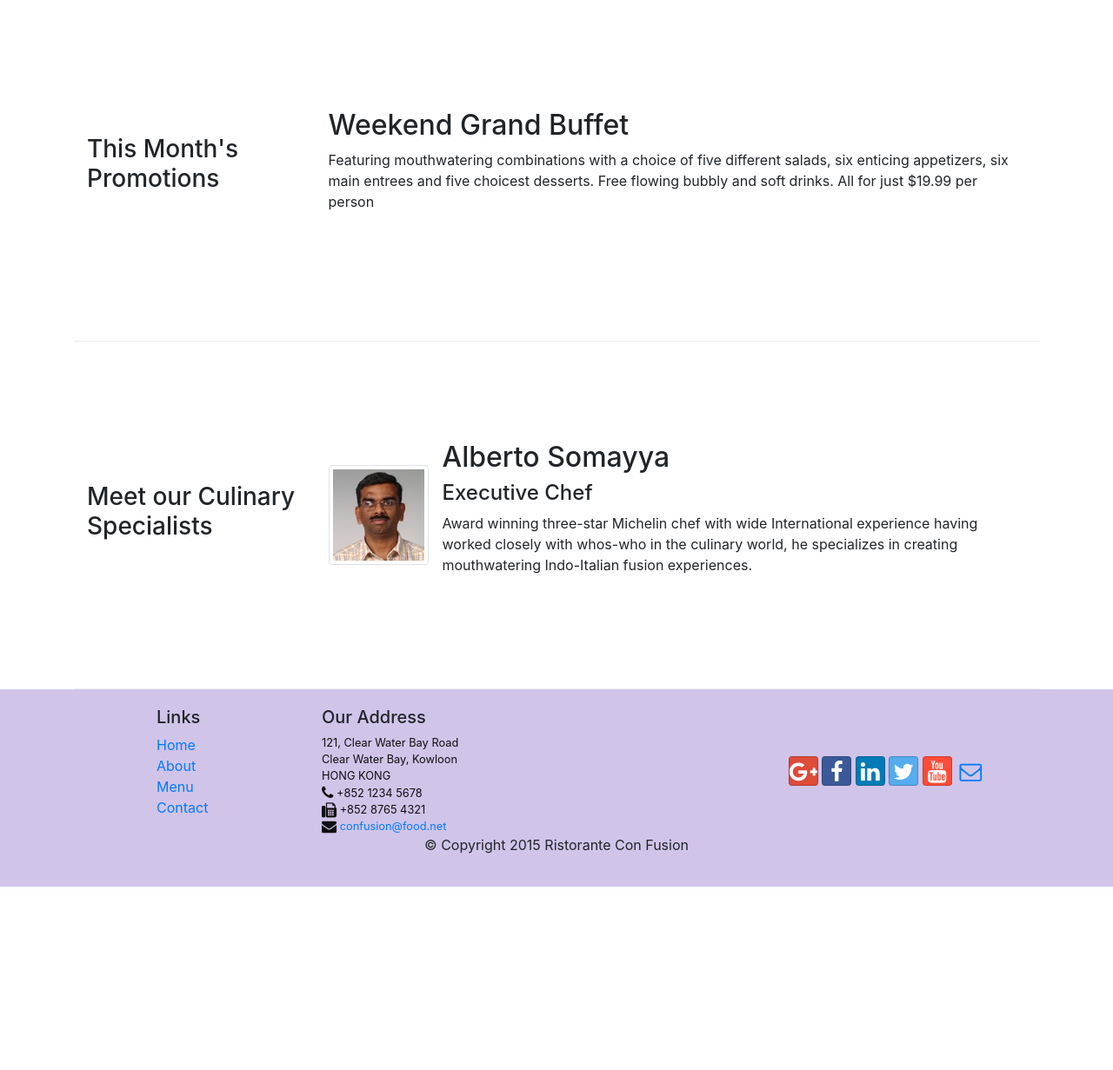
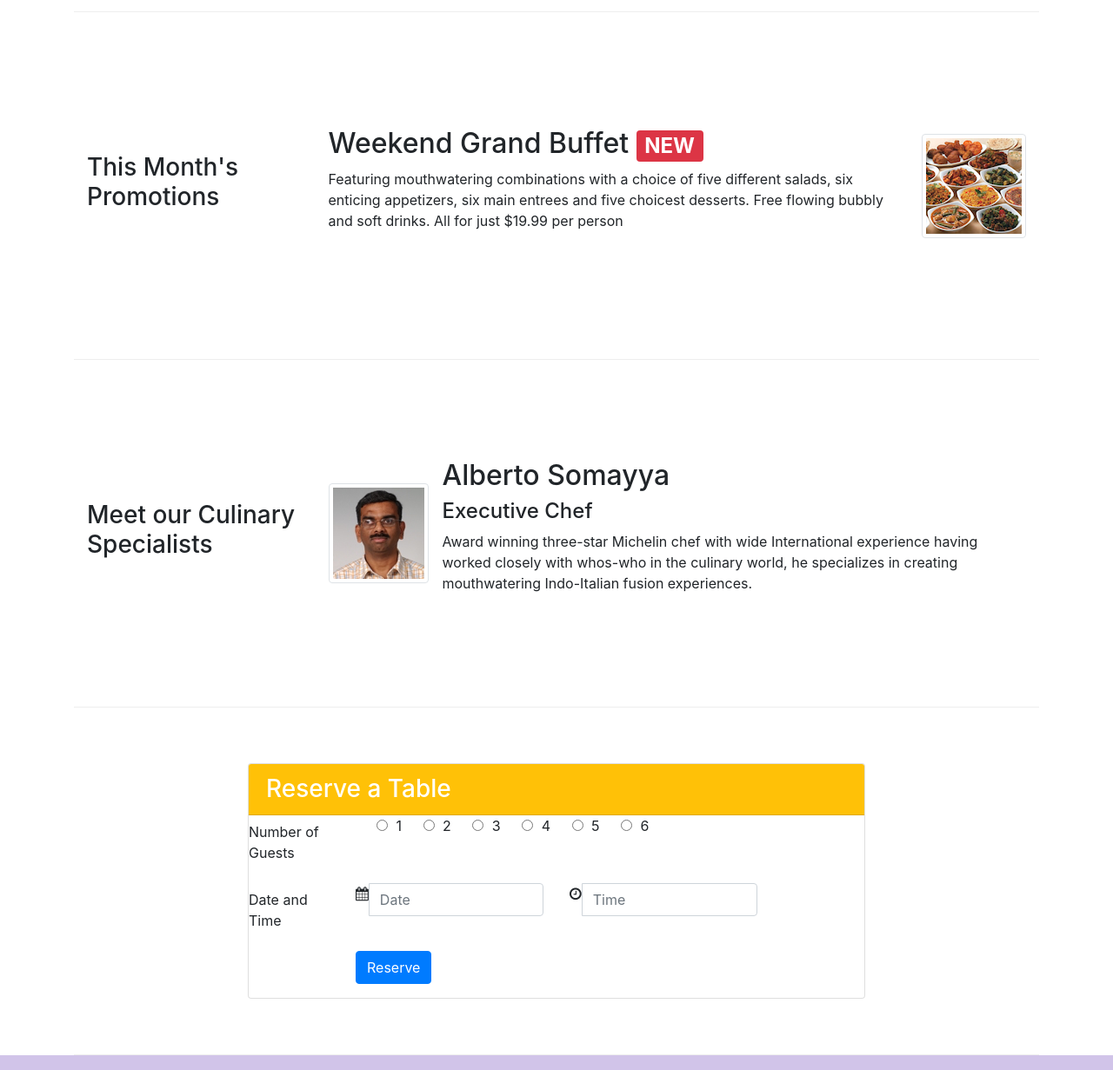
Before and after one commit to aatishraj/Bootstrap4, a website: page conFusion/index.html in a window 1280 px wide. Shown: the part 720-1951 px from the top of the page at 87% size. Before the commit the page ends 1740 px from the top, so only its background shows below. Drawn offline with nearby package versions, Linux system fonts and the light colour scheme.

Commit message:
Assignment 2

```diff
--- a/conFusion/index.html
+++ b/conFusion/index.html
@@ -36,13 +36,14 @@
     <header class="jumbotron">
         <div class="container">
             <div class="row row-header">
-                <div class="col-12 col-sm-8">
+                <div class="col-12 col-sm-6">
                     <h1>Ristorante con Fusion</h1>
                     <p>We take inspiration from the World's best cuisines, and create a unique fusion experience. Our lipsmacking creations will tickle your culinary senses!</p>
                 </div>
-                <div class="col col-sm align-self-center">
+                <div class="col-12 col-sm-3 align-self-center">
                     <img src="img/logo.png" class="img-fluid">
                 </div>
+                <a class="col-12 col-sm-3 align-self-center btn btn-sm btn-warning btn-block" href="#reservationForm" role="button">Reserve Table</a>
             </div>
         </div>
     </header>
@@ -71,26 +72,103 @@
                 <h3>This Month's Promotions</h3>
             </div>
             <div class="col-sm col-md">
-                <h2>Weekend Grand Buffet</h2>
-                <p>Featuring mouthwatering combinations with a choice of five different salads, six enticing appetizers, six main entrees and five choicest desserts. Free flowing bubbly and soft drinks. All for just $19.99 per person </p>
+                <div class="media">
+                    <div class="media-body">
+                        <h2 class="mt-0">Weekend Grand Buffet
+                            <span class="badge badge-danger">NEW</span>
+                        </h2>
+                        <p class="hidden-xs-down">Featuring mouthwatering combinations with a choice of five different salads, six enticing appetizers, six main entrees and five choicest desserts. Free flowing bubbly and soft drinks. All for just $19.99 per person </p>
+                    </div>
+                    <img class="d-flex ml-3 img-thumbnail align-self-center" src="img/buffet.png" alt="Buffet">
+                </div>
             </div>
         </div>
 
         <div class="row row-content align-items-center">
-            <div class="col-sm-4 push-sm-8 col-md-3 push-md-9">
+            <div class="col-sm-4 col-md-3 flex-last">
                 <h3>Meet our Culinary Specialists</h3>
             </div>
-            <div class="col-sm pull-sm-4 col-md pull-md-3">
+            <div class="col-sm col-md flex-first">
                 <div class="media">
                     <img class="d-flex mr-3 img-thumbnail align-self-center" src="img/alberto.png" alt="Alberto Somayya">
                     <div class="media-body">
                         <h2>Alberto Somayya</h2>
                         <h4>Executive Chef</h4>
-                        <p>Award winning three-star Michelin chef with wide International experience having worked closely with whos-who in the culinary world, he specializes in creating mouthwatering Indo-Italian fusion experiences. </p>
+                        <p class="hidden-xs-down">Award winning three-star Michelin chef with wide International experience having worked closely with whos-who in the culinary world, he specializes in creating mouthwatering Indo-Italian fusion experiences. </p>
                     </div>
                 </div>
             </div>
         </div>
+
+        <div class="row row-content align-items-center" id="reservationForm">
+            <div class="col col-sm-8 offset-sm-2">
+                <div class="card">
+                    <h3 class="card-header bg-warning text-white">Reserve a Table</h3>
+                    <div class="card-block">
+                        <form>
+                            <div class="form-group row">
+                                <label for="guests" class="col-sm-2 col-form-label">Number of Guests</label>
+                                <div class="col-sm-10">
+                                    <div class="form-check">
+                                        <div class="form-check  form-check-inline">
+                                            <label class="form-check-label">
+                                                <input type="radio" class="form-check-input ml-sm-1" name="guest_num" id="guest_num1" value="option1"> 1
+                                            </label>
+                                        </div>
+                                        <div class="form-check  form-check-inline">
+                                            <label class="form-check-label">
+                                                <input type="radio" class="form-check-input ml-sm-2" name="guest_num" id="guest_num2" value="option2"> 2
+                                            </label>
+                                        </div>
+                                        <div class="form-check  form-check-inline">
+                                            <label class="form-check-label">
+                                                <input type="radio" class="form-check-input ml-sm-2" name="guest_num" id="guest_num3" value="option3"> 3
+                                            </label>
+                                        </div>
+                                        <div class="form-check  form-check-inline">
+                                            <label class="form-check-label">
+                                                <input type="radio" class="form-check-input ml-sm-2" name="guest_num" id="guest_num4" value="option4"> 4
+                                            </label>
+                                        </div>
+                                        <div class="form-check  form-check-inline">
+                                            <label class="form-check-label">
+                                                <input type="radio" class="form-check-input ml-sm-2" name="guest_num" id="guest_num5" value="option5"> 5
+                                            </label>
+                                        </div>
+                                        <div class="form-check  form-check-inline">
+                                            <label class="form-check-label">
+                                                <input type="radio" class="form-check-input ml-sm-2" name="guest_num" id="guest_num6" value="option6"> 6
+                                            </label>
+                                        </div>
+                                    </div>
+                                </div>
+                            </div>
+                            <div class="form-group row">
+                                <label for="date-time" class="col-sm-2 col-form-label">Date and Time</label>
+                                    <div class="col-12 col-sm-4">
+                                        <div class="input-group">
+                                            <div class="input-group-addon"><span class="fa fa-calendar"></div>
+                                            <input type="text" class="form-control" id="inlineDate" placeholder="Date">
+                                        </div>
+                                    </div>
+                                    <div class="col-12 col-sm-4">
+                                        <div class="input-group">
+                                            <div class="input-group-addon"><span class="fa fa-clock-o"></span></div>
+                                            <input type="text" class="form-control" id="inlineTime" placeholder="Time">
+                                        </div>
+                                    </div>
+                            </div>
+                            <div class="form-group row">
+                                <div class="offset-sm-2 col-sm-10">
+                                    <button type="submit" class="btn btn-primary">Reserve</button>
+                                </div>
+                            </div>
+                        </form>
+                    </div>
+                </div>
+            </div>
+        </div>
+
     </div>
 
     <footer class="footer">
```
